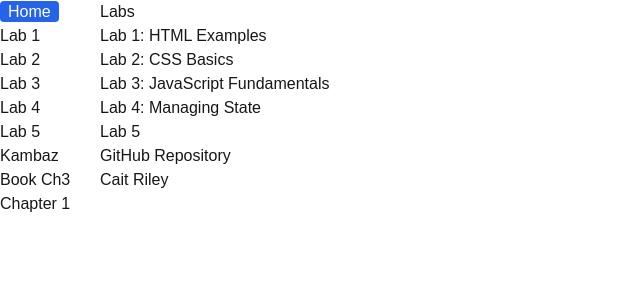
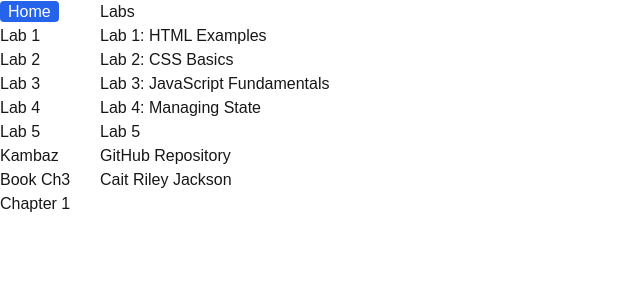
Before and after one commit to rileypk8/webdev-client, a Next.js app: page /labs in a window 1280 px wide. Shown: the top 300 px of the page, without its empty margins (0-640 px from the left). Built offline with nearby package versions, Linux system fonts and the light colour scheme.

Commit message:
a4: use full Canvas name on Labs page

```diff
--- a/app/labs/page.tsx
+++ b/app/labs/page.tsx
@@ -31,7 +31,7 @@ export default function Labs() {
           GitHub Repository
         </a>
       </p>
-      <p>Cait Riley</p>
+      <p>Cait Riley Jackson</p>
     </div>
   );
 }
```
